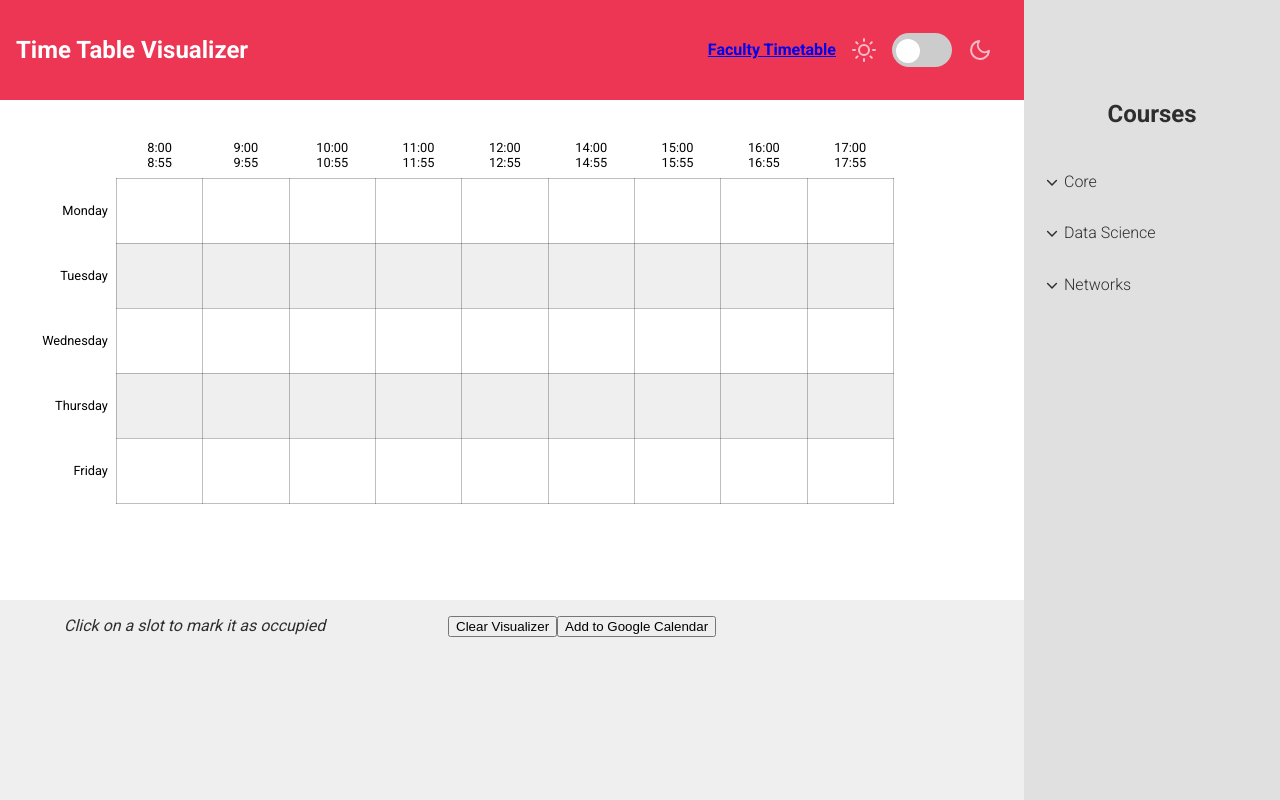
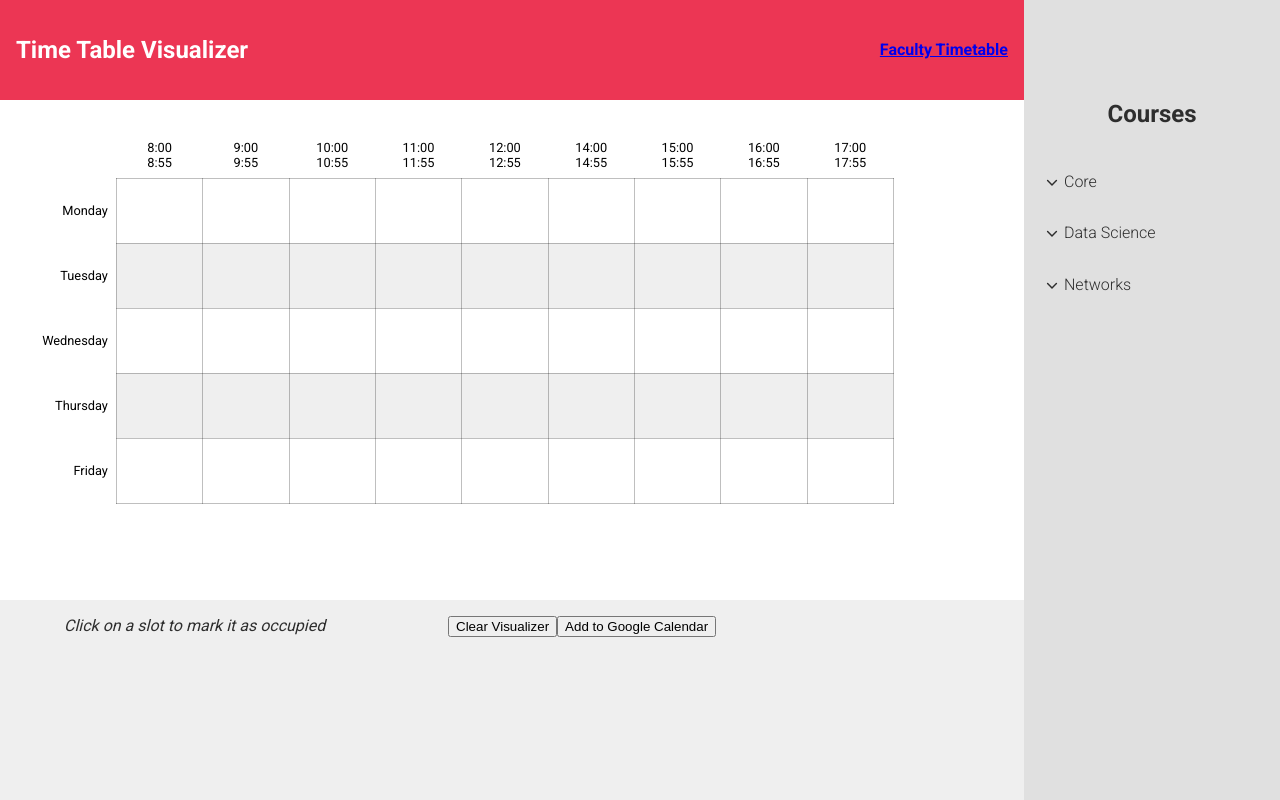
Before and after one commit to asquare14/iiitb-time-table, a Flask app: page / in a window 1280 px wide. Run offline with Flask 2, Linux system fonts and the light colour scheme; data that the repository does not hold is empty; some libraries are stand-ins or nearby versions.

Commit message:
remove useless stuff

```diff
--- a/templates/home.html
+++ b/templates/home.html
@@ -44,13 +44,6 @@
 					<h1>Time Table Visualizer</h1>
 				</div>
 				<a href="/professor"> <h4>Faculty Timetable</h4> </a>
-				<i data-feather='sun'></i>
-				<label class="switch">
-					<input type="checkbox" onclick="toggleDarkLight()">
-					<span class="slider round"></span>
-				</label>
-				<i data-feather='moon'></i>
-
 			</nav>
 
 			<div class="timetable">
```
